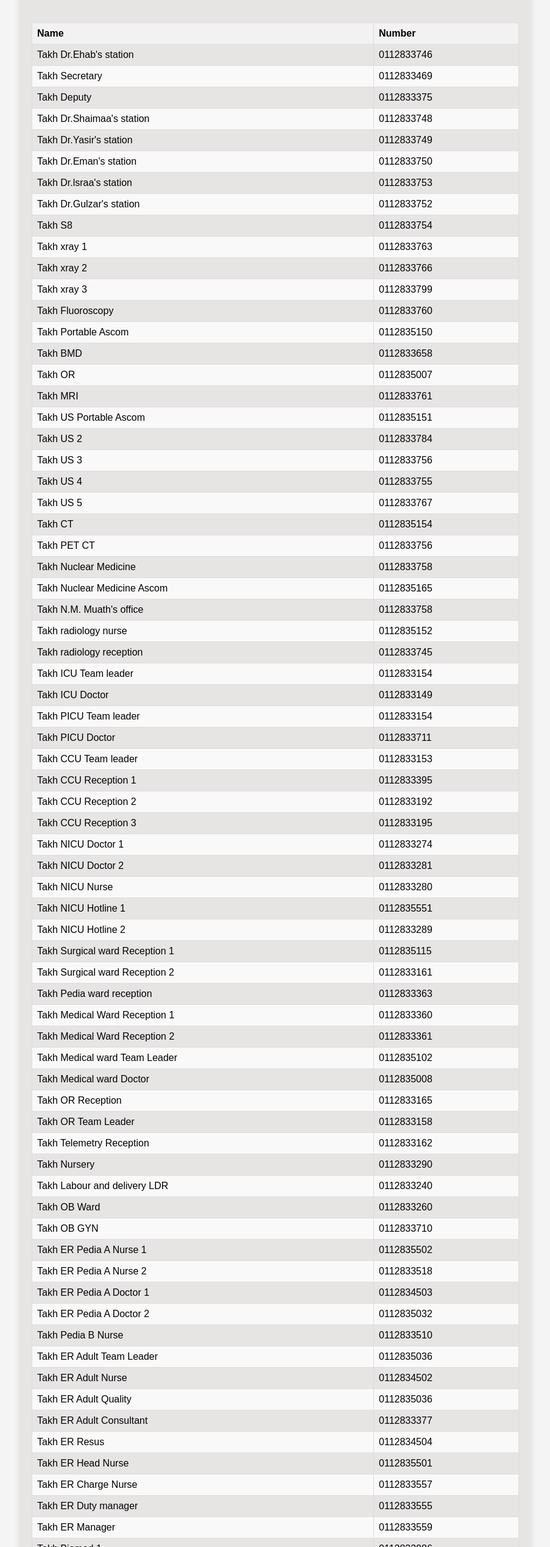
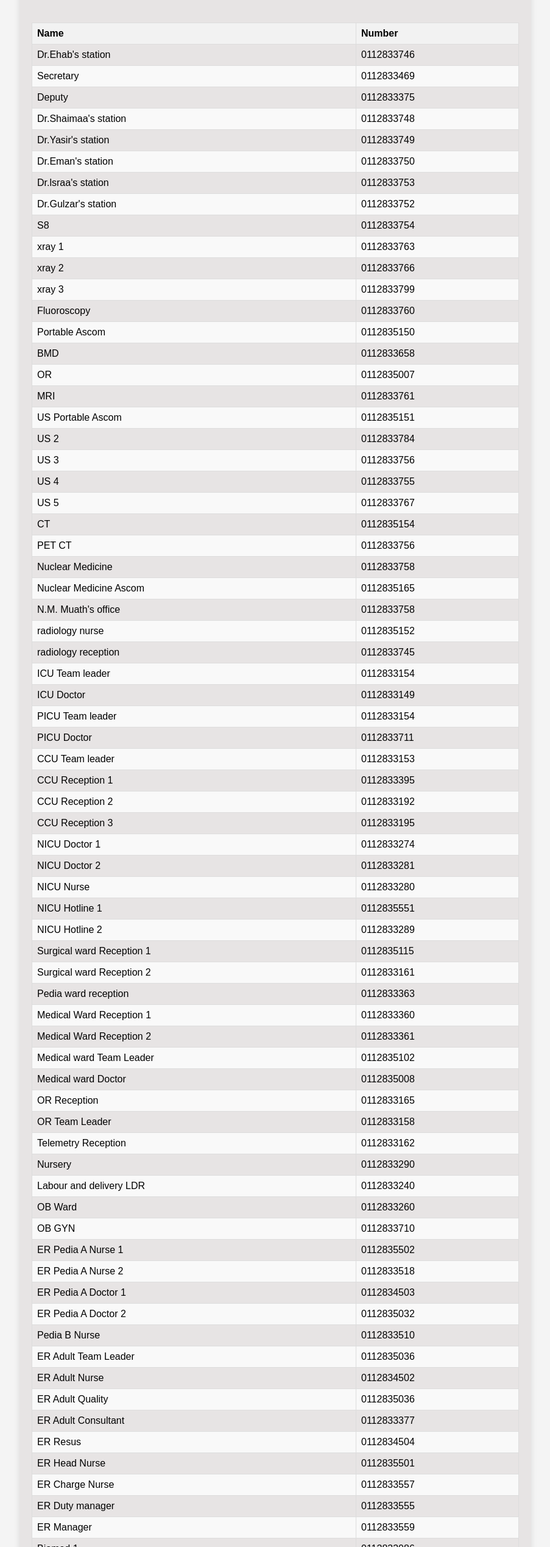
Before and after one commit to xmvroot/riva1, a plain HTML site: page index.html in a window 1280 px wide. Shown: the part 263-2800 px from the top of the page at 61% size, without its empty margins (188-1091 px from the left). Drawn offline with Linux system fonts and the light colour scheme.

Commit message:
Update index.html

```diff
--- a/index.html
+++ b/index.html
@@ -52,374 +52,375 @@
         </thead>
         <tbody>
             <tr>
-                <td data-label="Name">Takh Dr.Ehab's station</td>
+                <td data-label="Name">Dr.Ehab's station</td>
                 <td data-label="Number">0112833746</td>
             </tr>
             <tr>
-                <td data-label="Name">Takh Secretary </td>
+                <td data-label="Name">Secretary </td>
                 <td data-label="Number">0112833469</td>
             </tr>
             <tr>
-                <td data-label="Name">Takh Deputy</td>
+                <td data-label="Name">Deputy</td>
                 <td data-label="Number">0112833375</td>
             </tr>
             <tr>
-                <td data-label="Name">Takh Dr.Shaimaa's station</td>
+                <td data-label="Name">Dr.Shaimaa's station</td>
                 <td data-label="Number">0112833748</td>
             </tr>
             <tr>
-                <td data-label="Name">Takh Dr.Yasir's station</td>
+                <td data-label="Name">Dr.Yasir's station</td>
                 <td data-label="Number">0112833749</td>
             </tr>
             <tr>
-                <td data-label="Name">Takh Dr.Eman's station </td>
+                <td data-label="Name">Dr.Eman's station </td>
                 <td data-label="Number">0112833750</td>
             </tr>
             <tr>
-                <td data-label="Name">Takh Dr.lsraa's station</td>
+                <td data-label="Name">Dr.lsraa's station</td>
                 <td data-label="Number">0112833753</td>
             </tr>
             <tr>
-                <td data-label="Name">Takh Dr.Gulzar's station</td>
+                <td data-label="Name">Dr.Gulzar's station</td>
                 <td data-label="Number">0112833752</td>
             </tr>
             <tr>
-                <td data-label="Name">Takh S8</td>
+                <td data-label="Name">S8</td>
                 <td data-label="Number">0112833754</td>
             </tr>
             <tr>
-                <td data-label="Name">Takh xray 1</td>
+                <td data-label="Name">xray 1</td>
                 <td data-label="Number">0112833763</td>
             </tr>
             <tr>
-                <td data-label="Name">Takh xray 2</td>
+                <td data-label="Name">xray 2</td>
                 <td data-label="Number">0112833766</td>
             </tr>
             <tr>
-                <td data-label="Name">Takh xray 3</td>
+                <td data-label="Name">xray 3</td>
                 <td data-label="Number">0112833799</td>
             </tr>
             <tr>
-                <td data-label="Name">Takh Fluoroscopy</td>
+                <td data-label="Name">Fluoroscopy</td>
                 <td data-label="Number">0112833760</td>
             </tr>
             <tr>
-                <td data-label="Name">Takh Portable Ascom</td>
+                <td data-label="Name">Portable Ascom</td>
                 <td data-label="Number">0112835150</td>
             </tr>
             <tr>
-                <td data-label="Name">Takh BMD</td>
+                <td data-label="Name">BMD</td>
                 <td data-label="Number">0112833658</td>
             </tr>
             <tr>
-                <td data-label="Name">Takh OR</td>
+                <td data-label="Name">OR</td>
                 <td data-label="Number">0112835007</td>
             </tr>
             <tr>
-                <td data-label="Name">Takh MRI</td>
+                <td data-label="Name">MRI</td>
                 <td data-label="Number">0112833761</td>
             </tr>
             <tr>
-                <td data-label="Name">Takh US Portable Ascom</td>
+                <td data-label="Name">US Portable Ascom</td>
                 <td data-label="Number">0112835151</td>
             </tr>
             <tr>
-                <td data-label="Name">Takh US 2</td>
+                <td data-label="Name">US 2</td>
                 <td data-label="Number">0112833784</td>
             </tr>
             <tr>
-                <td data-label="Name">Takh US 3</td>
+                <td data-label="Name">US 3</td>
                 <td data-label="Number">0112833756</td>
             </tr>
             <tr>
-                <td data-label="Name">Takh US 4</td>
+                <td data-label="Name">US 4</td>
                 <td data-label="Number">0112833755</td>
             </tr>
             <tr>
-                <td data-label="Name">Takh US 5</td>
+                <td data-label="Name">US 5</td>
                 <td data-label="Number">0112833767</td>
             </tr>
             <tr>
-                <td data-label="Name">Takh CT</td>
+                <td data-label="Name">CT</td>
                 <td data-label="Number">0112835154</td>
             </tr>
             <tr>
-                <td data-label="Name">Takh PET CT</td>
+                <td data-label="Name">PET CT</td>
                 <td data-label="Number">0112833756</td>
             </tr>
             <tr>
-                <td data-label="Name">Takh Nuclear Medicine</td>
+                <td data-label="Name">Nuclear Medicine</td>
                 <td data-label="Number">0112833758</td>
             </tr>
             <tr>
-                <td data-label="Name">Takh Nuclear Medicine Ascom</td>
+                <td data-label="Name">Nuclear Medicine Ascom</td>
                 <td data-label="Number">0112835165</td>
             </tr>
             <tr>
-                <td data-label="Name">Takh N.M. Muath's office</td>
+                <td data-label="Name">N.M. Muath's office</td>
                 <td data-label="Number">0112833758</td>
             </tr>
             <tr>
-                <td data-label="Name">Takh radiology nurse</td>
+                <td data-label="Name">radiology nurse</td>
                 <td data-label="Number">0112835152</td>
             </tr>
             <tr>
-                <td data-label="Name">Takh radiology reception</td>
+                <td data-label="Name">radiology reception</td>
                 <td data-label="Number">0112833745</td>
             </tr>
             <tr>
-                <td data-label="Name">Takh ICU Team leader</td>
+                <td data-label="Name">ICU Team leader</td>
                 <td data-label="Number">0112833154</td>
             </tr>
             <tr>
-                <td data-label="Name">Takh ICU Doctor</td>
+                <td data-label="Name">ICU Doctor</td>
                 <td data-label="Number">0112833149</td>
             </tr>
             <tr>
-                <td data-label="Name">Takh PICU Team leader</td>
+                <td data-label="Name">PICU Team leader</td>
                 <td data-label="Number">0112833154</td>
             </tr>
             <tr>
-                <td data-label="Name">Takh PICU Doctor</td>
+                <td data-label="Name">PICU Doctor</td>
                 <td data-label="Number">0112833711</td>
             </tr>
             <tr>
-                <td data-label="Name">Takh CCU Team leader</td>
+                <td data-label="Name">CCU Team leader</td>
                 <td data-label="Number">0112833153</td>
             </tr>
             <tr>
-                <td data-label="Name">Takh CCU Reception 1 </td>
+                <td data-label="Name">CCU Reception 1 </td>
                 <td data-label="Number">0112833395</td>
             </tr>
             <tr>
-                <td data-label="Name">Takh CCU Reception 2</td>
+                <td data-label="Name">CCU Reception 2</td>
                 <td data-label="Number">0112833192</td>
             </tr>
             <tr>
-                <td data-label="Name">Takh CCU Reception 3</td>
+                <td data-label="Name">CCU Reception 3</td>
                 <td data-label="Number">0112833195</td>
             </tr>
             <tr>
-                <td data-label="Name">Takh NICU Doctor 1</td>
+                <td data-label="Name">NICU Doctor 1</td>
                 <td data-label="Number">0112833274</td>
             </tr>
             <tr>
-                <td data-label="Name">Takh NICU Doctor 2</td>
+                <td data-label="Name">NICU Doctor 2</td>
                 <td data-label="Number">0112833281</td>
             </tr>
             <tr>
-                <td data-label="Name">Takh NICU Nurse</td>
+                <td data-label="Name">NICU Nurse</td>
                 <td data-label="Number">0112833280</td>
             </tr>
             <tr>
-                <td data-label="Name">Takh NICU Hotline 1</td>
+                <td data-label="Name">NICU Hotline 1</td>
                 <td data-label="Number">0112835551</td>
             </tr>
             <tr>
-                <td data-label="Name">Takh NICU Hotline 2</td>
+                <td data-label="Name">NICU Hotline 2</td>
                 <td data-label="Number">0112833289</td>
             </tr>
             <tr>
-                <td data-label="Name">Takh Surgical ward Reception 1</td>
+                <td data-label="Name">Surgical ward Reception 1</td>
                 <td data-label="Number">0112835115</td>
             </tr>
             <tr>
-                <td data-label="Name">Takh Surgical ward Reception 2</td>
+                <td data-label="Name">Surgical ward Reception 2</td>
                 <td data-label="Number">0112833161</td>
             </tr>
             <tr>
-                <td data-label="Name">Takh Pedia ward reception</td>
+                <td data-label="Name">Pedia ward reception</td>
                 <td data-label="Number">0112833363</td>
             </tr>
             <tr>
-                <td data-label="Name">Takh Medical Ward Reception 1</td>
+                <td data-label="Name">Medical Ward Reception 1</td>
                 <td data-label="Number">0112833360</td>
             </tr>
             <tr>
-                <td data-label="Name">Takh Medical Ward Reception 2</td>
+                <td data-label="Name">Medical Ward Reception 2</td>
                 <td data-label="Number">0112833361</td>
             </tr>
             <tr>
-                <td data-label="Name">Takh Medical ward Team Leader</td>
+                <td data-label="Name">Medical ward Team Leader</td>
                 <td data-label="Number">0112835102</td>
             </tr>
             <tr>
-                <td data-label="Name">Takh Medical ward Doctor</td>
+                <td data-label="Name">Medical ward Doctor</td>
                 <td data-label="Number">0112835008</td>
             </tr>
             <tr>
-                <td data-label="Name">Takh OR Reception</td>
+                <td data-label="Name">OR Reception</td>
                 <td data-label="Number">0112833165</td>
             </tr>
             <tr>
-                <td data-label="Name">Takh OR Team Leader</td>
+                <td data-label="Name">OR Team Leader</td>
                 <td data-label="Number">0112833158</td>
             </tr>
             <tr>
-                <td data-label="Name">Takh Telemetry  Reception</td>
+                <td data-label="Name">Telemetry  Reception</td>
                 <td data-label="Number">0112833162</td>
             </tr>
             <tr>
-                <td data-label="Name">Takh Nursery</td>
+                <td data-label="Name">Nursery</td>
                 <td data-label="Number">0112833290</td>
             </tr>
             <tr>
-                <td data-label="Name">Takh Labour and delivery LDR</td>
+                <td data-label="Name">Labour and delivery LDR</td>
                 <td data-label="Number">0112833240</td>
             </tr>
             <tr>
-                <td data-label="Name">Takh OB Ward</td>
+                <td data-label="Name">OB Ward</td>
                 <td data-label="Number">0112833260</td>
             </tr>
             <tr>
-                <td data-label="Name">Takh OB GYN</td>
+                <td data-label="Name">OB GYN</td>
                 <td data-label="Number">0112833710</td>
             </tr>
             <tr>
-                <td data-label="Name">Takh ER Pedia A Nurse 1</td>
+                <td data-label="Name">ER Pedia A Nurse 1</td>
                 <td data-label="Number">0112835502</td>
             </tr>
             <tr>
-                <td data-label="Name">Takh ER Pedia A Nurse 2</td>
+                <td data-label="Name">ER Pedia A Nurse 2</td>
                 <td data-label="Number">0112833518</td>
             </tr>
             <tr>
-                <td data-label="Name">Takh ER Pedia A Doctor 1</td>
+                <td data-label="Name">ER Pedia A Doctor 1</td>
                 <td data-label="Number">0112834503</td>
             </tr>
             <tr>
-                <td data-label="Name">Takh ER Pedia A Doctor 2</td>
+                <td data-label="Name">ER Pedia A Doctor 2</td>
                 <td data-label="Number">0112835032</td>
             </tr>
             <tr>
-                <td data-label="Name">Takh Pedia B Nurse</td>
+                <td data-label="Name">Pedia B Nurse</td>
                 <td data-label="Number">0112833510</td>
             </tr>
             <tr>
-                <td data-label="Name">Takh ER Adult Team Leader</td>
+                <td data-label="Name">ER Adult Team Leader</td>
                 <td data-label="Number">0112835036</td>
             </tr>
             <tr>
-                <td data-label="Name">Takh ER Adult Nurse</td>
+                <td data-label="Name">ER Adult Nurse</td>
                 <td data-label="Number">0112834502</td>
             </tr>
             <tr>
-                <td data-label="Name">Takh ER Adult Quality</td>
+                <td data-label="Name">ER Adult Quality</td>
                 <td data-label="Number">0112835036</td>
             </tr>
             <tr>
-                <td data-label="Name">Takh ER Adult  Consultant</td>
+                <td data-label="Name">ER Adult  Consultant</td>
                 <td data-label="Number">0112833377</td>
             </tr>
             <tr>
-                <td data-label="Name">Takh ER Resus</td>
+                <td data-label="Name">ER Resus</td>
                 <td data-label="Number">0112834504</td>
             </tr>
             <tr>
-                <td data-label="Name">Takh ER Head Nurse</td>
+                <td data-label="Name">ER Head Nurse</td>
                 <td data-label="Number">0112835501</td>
             </tr>
             <tr>
-                <td data-label="Name">Takh ER Charge Nurse</td>
+                <td data-label="Name">ER Charge Nurse</td>
                 <td data-label="Number">0112833557</td>
             </tr>
             <tr>
-                <td data-label="Name">Takh ER  Duty manager</td>
+                <td data-label="Name">ER  Duty manager</td>
                 <td data-label="Number">0112833555</td>
             </tr>
             <tr>
-                <td data-label="Name">Takh ER Manager</td>
+                <td data-label="Name">ER Manager</td>
                 <td data-label="Number">0112833559</td>
             </tr>
             <tr>
-                <td data-label="Name">Takh Biomed 1</td>
+                <td data-label="Name">Biomed 1</td>
                 <td data-label="Number">0112833086</td>
             </tr>
             <tr>
-                <td data-label="Name">Takh Biomed 2</td>
+                <td data-label="Name">Biomed 2</td>
                 <td data-label="Number">0112833787</td>
             </tr>
             <tr>
-                <td data-label="Name">Takh Biomed 3</td>
+                <td data-label="Name">Biomed 3</td>
                 <td data-label="Number">0112833037</td>
             </tr>
             <tr>
-                <td data-label="Name">Takh Biomed 4</td>
+                <td data-label="Name">Biomed 4</td>
                 <td data-label="Number">0112833639</td>
             </tr>
             <tr>
-                <td data-label="Name">Takh IT Musheer</td>
+                <td data-label="Name">IT Musheer</td>
                 <td data-label="Number">0112833786</td>
             </tr>
             <tr>
-                <td data-label="Name">Takh IT Larry</td>
+                <td data-label="Name">IT Larry</td>
                 <td data-label="Number">0112833399</td>
             </tr>
             <tr>
-                <td data-label="Name">Takh IT Imad</td>
+                <td data-label="Name">IT Imad</td>
                 <td data-label="Number">0112835170</td>
             </tr>
             <tr>
-                <td data-label="Name">Takh IT Network</td>
+                <td data-label="Name">IT Network</td>
                 <td data-label="Number">0112832987</td>
             </tr>
             <tr>
-                <td data-label="Name">Takh IT Service Desk</td>
+                <td data-label="Name">IT Service Desk</td>
                 <td data-label="Number">0112831000</td>
             </tr>
             <tr>
-                <td data-label="Name">Takh FMS</td>
+                <td data-label="Name">FMS</td>
                 <td data-label="Number">0112832000</td>
             </tr>
             <tr>
-                <td data-label="Name">Takh Security </td>
+                <td data-label="Name">Security </td>
                 <td data-label="Number">0112835555</td>
             </tr>
             <tr>
-                <td data-label="Name">Takh CSSD</td>
+                <td data-label="Name">CSSD</td>
                 <td data-label="Number">0112833065</td>
             </tr>
             <tr>
-                <td data-label="Name">Takh lnpatient Pharmacy 1</td>
+                <td data-label="Name">lnpatient Pharmacy 1</td>
                 <td data-label="Number">0112835079</td>
             </tr>
             <tr>
-                <td data-label="Name">Takh lnpatient Pharmacy 2</td>
+                <td data-label="Name">lnpatient Pharmacy 2</td>
                 <td data-label="Number">0112833091</td>
             </tr>
             <tr>
-                <td data-label="Name">Takh Outpatient Pharmacy 1</td>
+                <td data-label="Name">Outpatient Pharmacy 1</td>
                 <td data-label="Number">0112833094</td>
             </tr>
             <tr>
-                <td data-label="Name">Takh Outpatient Pharmacy 2</td>
+                <td data-label="Name">Outpatient Pharmacy 2</td>
                 <td data-label="Number">0112833099</td>
             </tr>
             <tr>
-                <td data-label="Name">Takh Medical Admin</td>
+                <td data-label="Name">Medical Admin</td>
                 <td data-label="Number">0112833015</td>
             </tr>
             <tr>
-                <td data-label="Name">Takh Store Daniel</td>
+                <td data-label="Name">Store Daniel</td>
                 <td data-label="Number">0112833614</td>
             </tr>
             <tr>
-                <td data-label="Name">Takh Store Raul</td>
+                <td data-label="Name">Store Raul</td>
                 <td data-label="Number">0112833610</td>
             </tr>
             <tr>
-                <td data-label="Name">Takh Day care</td>
+                <td data-label="Name">Day care</td>
                 <td data-label="Number">0112833402</td>
             </tr>
             <tr>
-                <td data-label="Name">Takh Nursing supervisor</td>
+                <td data-label="Name">Nursing supervisor</td>
                 <td data-label="Number">0112835037</td>
             </tr>
             <tr>
-                <td data-label="Name">Takh Approvals</td>
+                <td data-label="Name">Approvals</td>
                 <td data-label="Number">0112833525</td>
             </tr>
         </tbody>
+
     </table>
 </div>
 <script>
```
